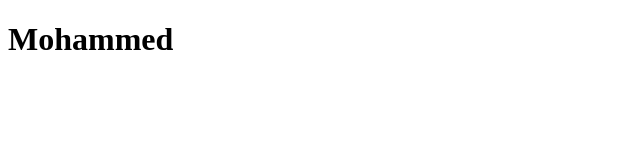
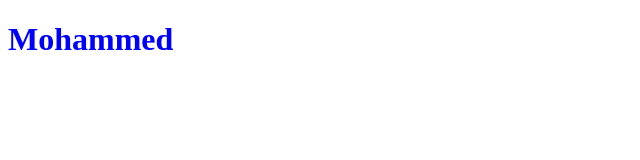
Before and after one commit to NabiAdnan/NabiAdnan.github.io, a plain HTML site: page index.html in a window 1280 px wide. Shown: the whole page, without its empty margins (0-640 px from the left). Drawn offline with Linux system fonts and the light colour scheme.

Commit message:
update index.html

```diff
--- a/index.html
+++ b/index.html
@@ -6,6 +6,6 @@
     <title>Document</title>
 </head>
 <body>
-    <h1>Mohammed</h1>
+    <h1 style="color: blue;">Mohammed</h1>
 </body>
 </html>
```
